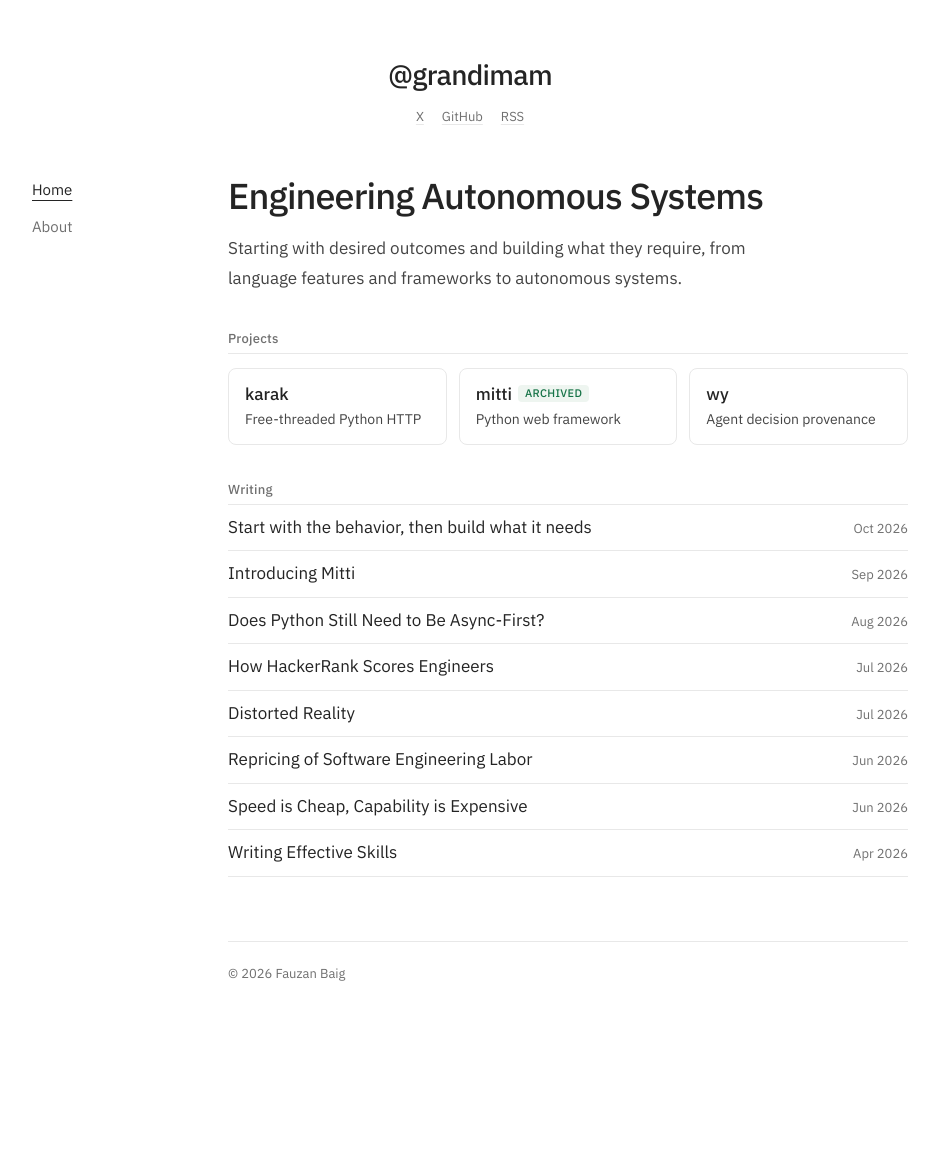
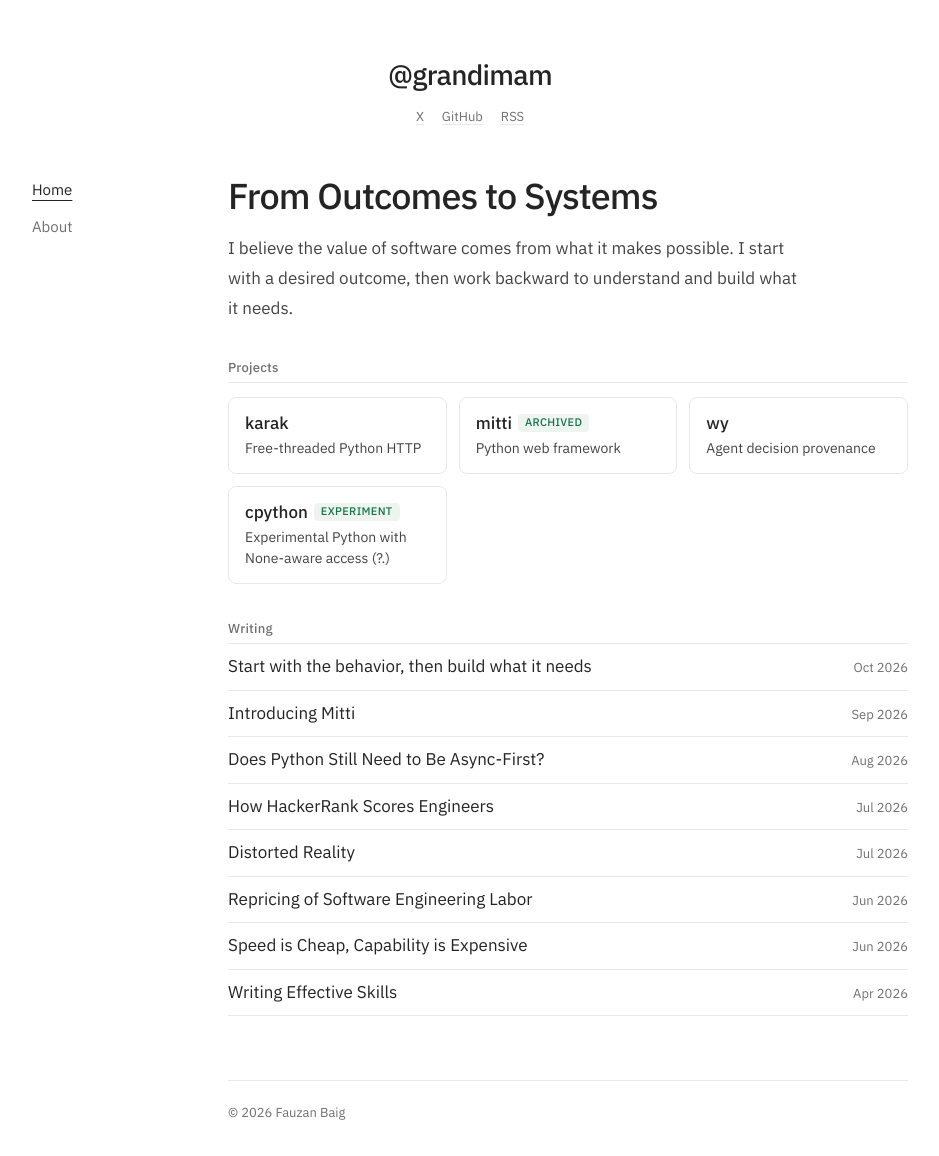
Before and after one commit to grandimam/grandimam, a Jekyll site: the page built from blog/index.html, in a window 1280 px wide. Shown: the whole page, without its empty margins (170-1109 px from the left). Built offline with Jekyll 4.4.1, drawn with Linux system fonts in a browser that asks for light colours; before the commit the page ends 1016 px from its top, so only the background shows below that.

Commit message:
updated blog

```diff
--- a/blog/_config.yml
+++ b/blog/_config.yml
@@ -1,9 +1,8 @@
 # Site settings
-title: Engineering Autonomous Systems
-tagline: "From Outcomes to Systems."
+title: From Outcomes to Systems
 # Handle shown in the site header.
 handle: grandimam
-description: "Starting with desired outcomes and building what they require, from language features and frameworks to autonomous systems."
+description: "I believe the value of software comes from what it makes possible. I start with a desired outcome, then work backward to understand and build what it needs."
 baseurl: ""
 url: "https://grandimam.com"
 lang: en_US
--- a/blog/index.html
+++ b/blog/index.html
@@ -1,6 +1,6 @@
 ---
 layout: default
-title: Engineering Autonomous Systems
+title: From Outcomes to Systems
 ---
 <header class="about-header home-header">
   <h1 class="title home-title">{{ site.title }}</h1>
```
Also changed, not shown: blog/_data/projects.yml (+9 -0 lines).
